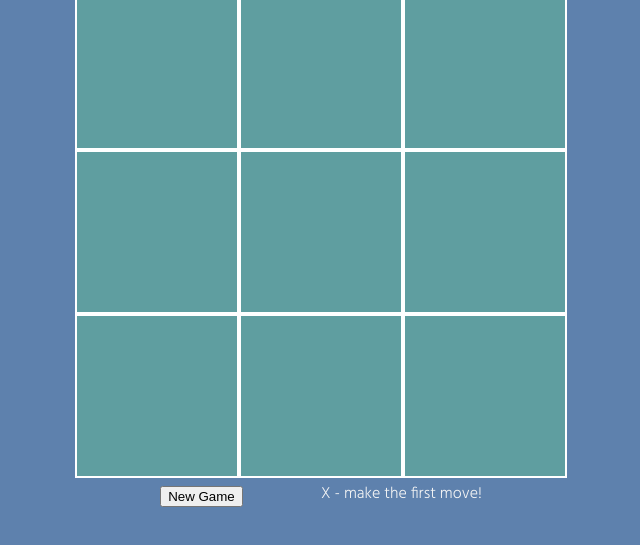
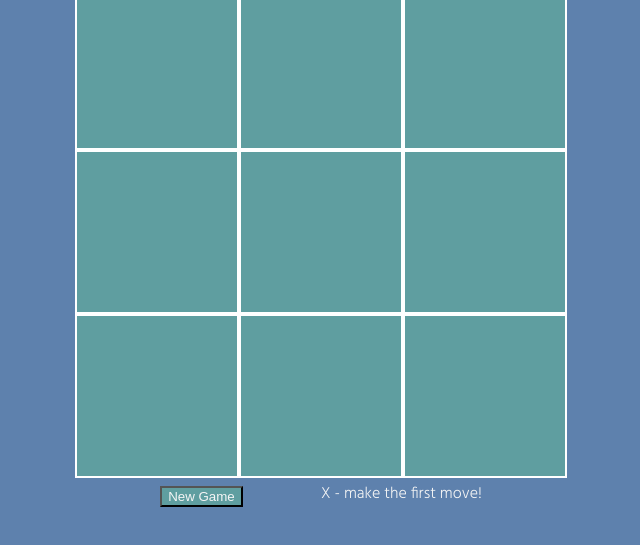
Before and after one commit to ArohanD/Tic-Scratch-Toe, a plain HTML site: page index.html in a window 1280 px wide. Shown: the part 139-684 px from the top of the page, without its empty margins (319-959 px from the left). Drawn offline with Linux system fonts and the light colour scheme.

Commit message:
Fix button styling

```diff
--- a/index.html
+++ b/index.html
@@ -29,7 +29,7 @@
 
         </div>
         <div class="gameInfo">
-            <button onclick="reloadBoard()">New Game</button>
+            <button id="reload" onclick="reloadBoard()">New Game</button>
             <div id='currentMove'>X - make the first move!</div>
         </div>
 
--- a/styles.css
+++ b/styles.css
@@ -101,3 +101,10 @@ body {
 h1 {
     font-size: 8vh;
 }
+
+#reload {
+    background: cadetblue;
+    color: whitesmoke;
+    outline: none;
+    box-shadow: none;
+}
```
